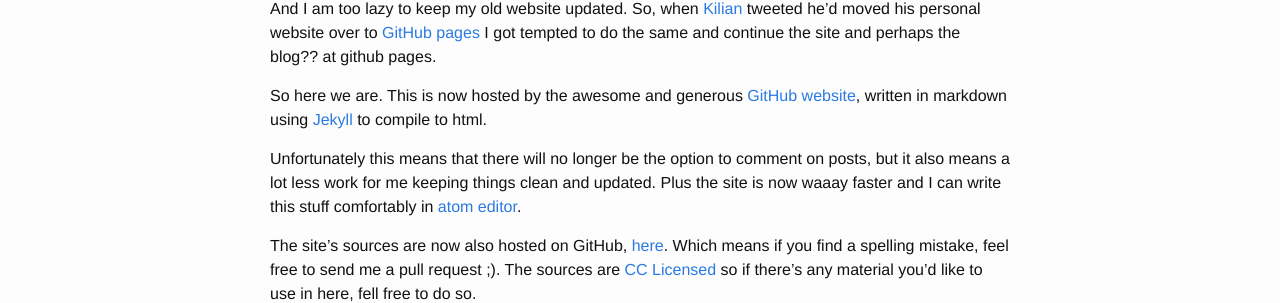
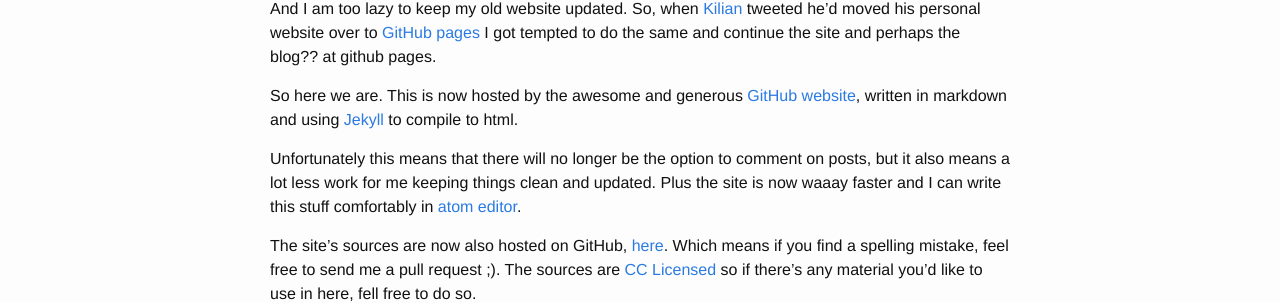
Before and after one commit to JustusAdam/justusadam.github.io, a Jekyll site: the page built from _posts/2015-04-16-initial-post.md, in a window 1280 px wide. Shown: the part 134-437 px from the top of the page. Built offline with Jekyll 4.4.1, drawn with Linux system fonts in a browser that asks for light colours.

```diff
--- a/_config.yml
+++ b/_config.yml
@@ -22,3 +22,4 @@ defaults:
       type: "posts"
     values:
       layout: "default"
+      category: blog
--- a/_posts/2015-04-16-initial-post.md
+++ b/_posts/2015-04-16-initial-post.md
@@ -7,7 +7,7 @@ I love markdown.
 
 And I am too lazy to keep my old website updated. So, when [Kilian](//kilian.io) tweeted he'd moved his personal website over to [GitHub pages](//pages.github.io) I got tempted to do the same and continue the site and perhaps the blog?? at github pages.
 
-So here we are. This is now hosted by the awesome and generous [GitHub website](//github.com), written in markdown using [Jekyll](//jekyllrb.com) to compile to html.
+So here we are. This is now hosted by the awesome and generous [GitHub website](//github.com), written in markdown and using [Jekyll](//jekyllrb.com) to compile to html.
 
 Unfortunately this means that there will no longer be the option to comment on posts, but it also means a lot less work for me keeping things clean and updated. Plus the site is now waaay faster and I can write this stuff comfortably in [atom editor](//atom.io).
 
```
